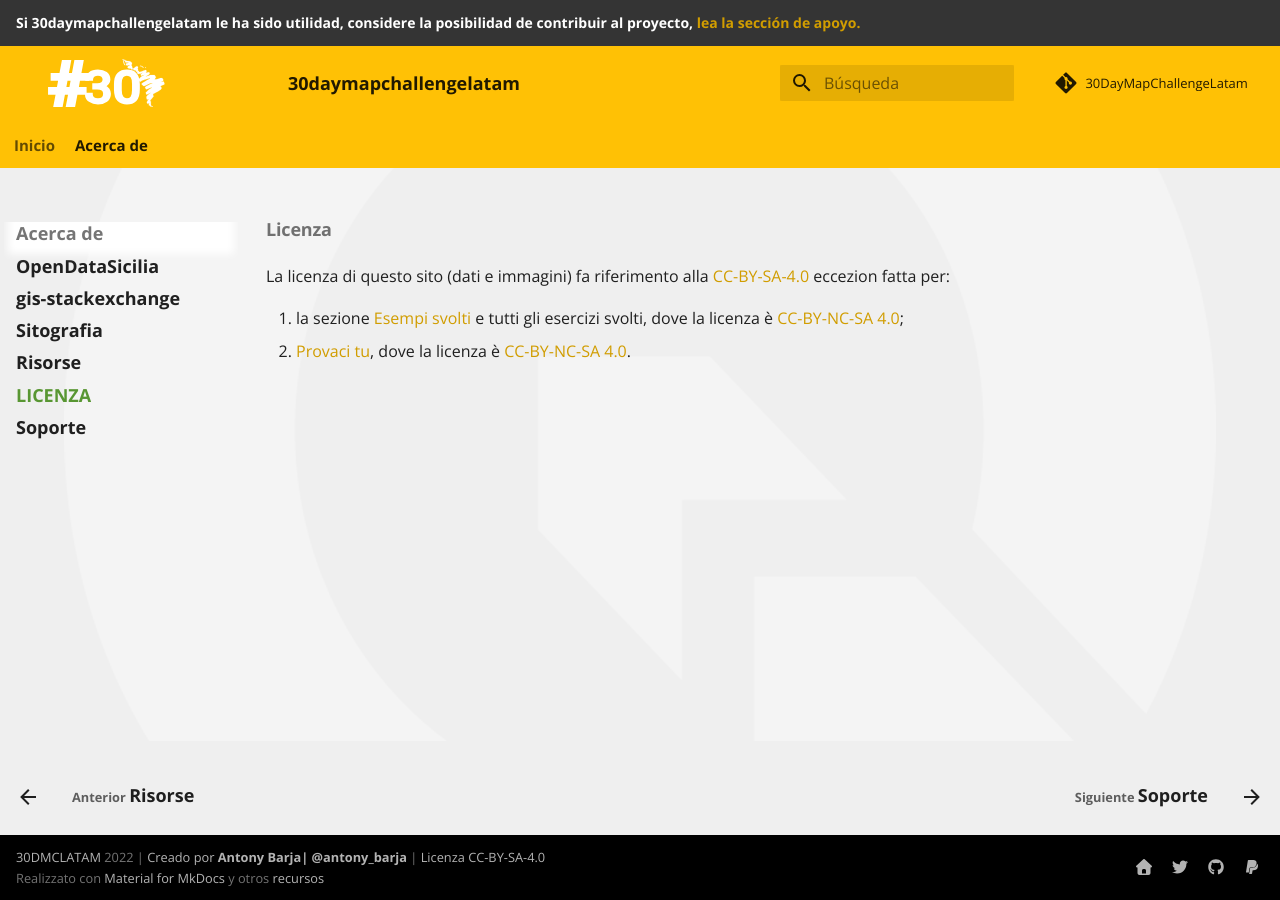
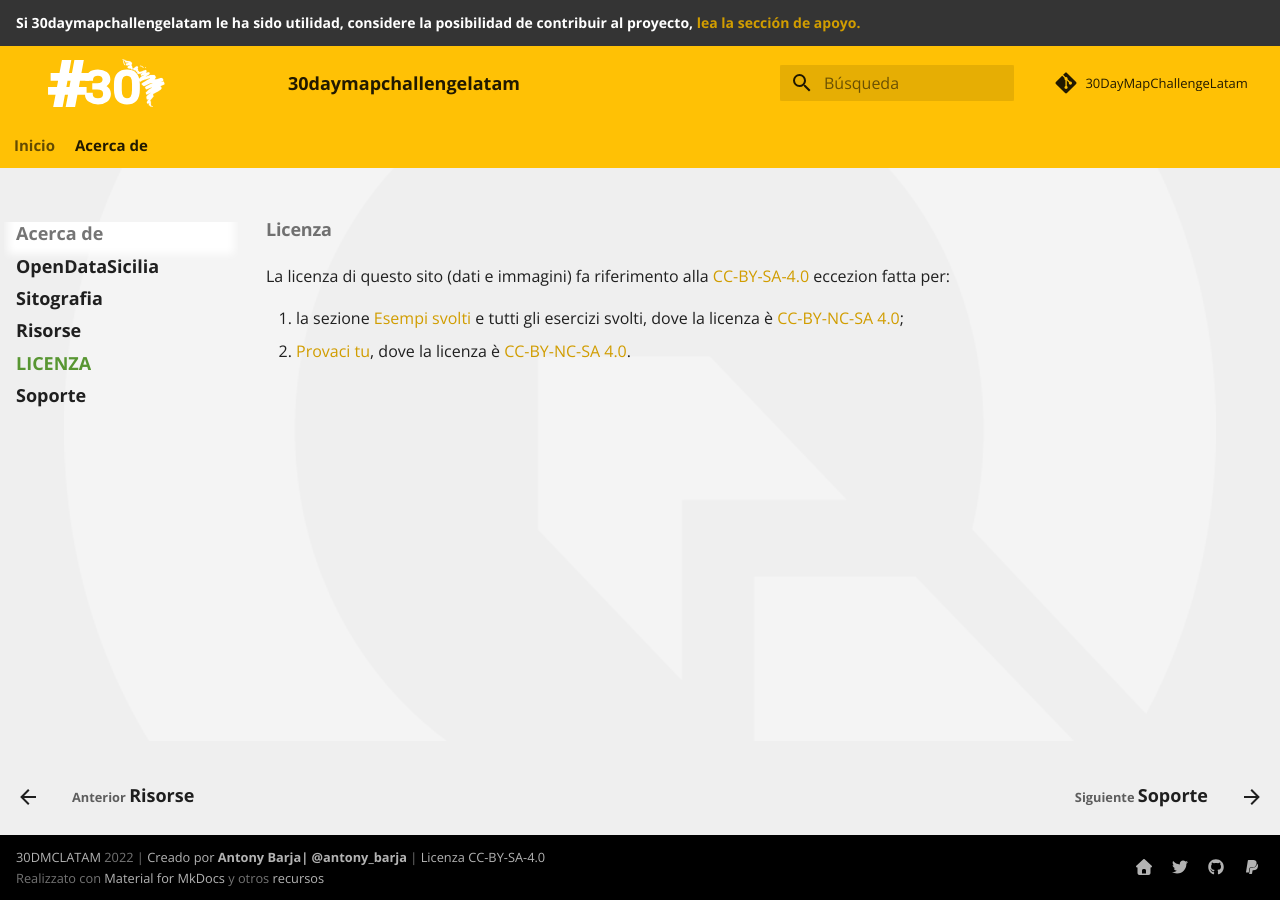
Before and after one commit to ambarja/30daymapchallengelatam, an MkDocs documentation site: the page built from docs/LICENSE_my.md, in a window 1280 px wide. Built offline with MkDocs 1.6.1 and Material for MkDocs 9.7.7, drawn with Linux system fonts in a browser that asks for light colours; some web fonts are replaced; comment, search, counter and statistics services are not loaded.

```diff
--- a/mkdocs.yml
+++ b/mkdocs.yml
@@ -123,7 +123,6 @@
 
     - Acerca de:
         - OpenDataSicilia: ods.md
-        - gis-stackexchange: gis-stackexchange.md
         - Sitografia: sitografia_field_calc.md
         - Risorse: risorse.md
         - Licenza: LICENSE_my.md
```
